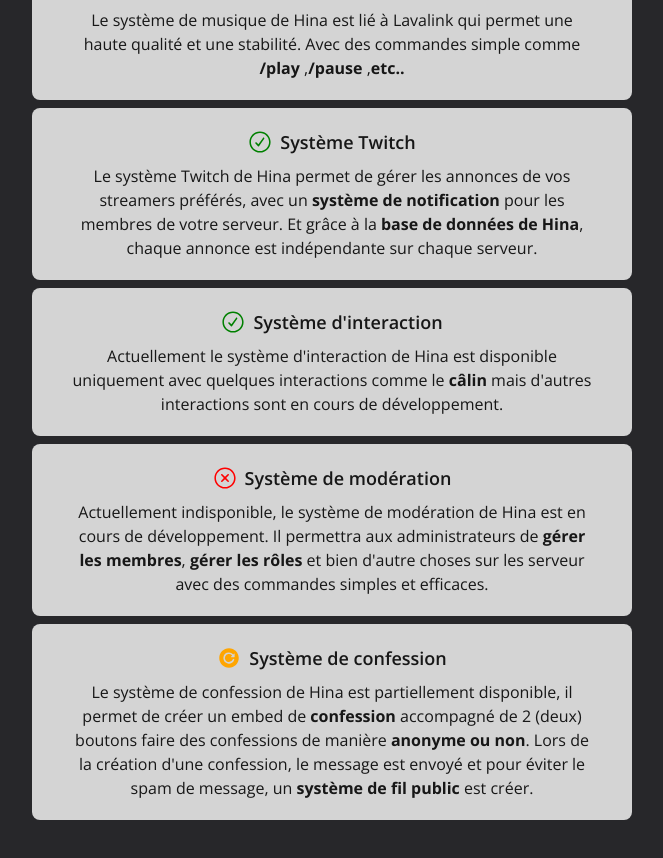
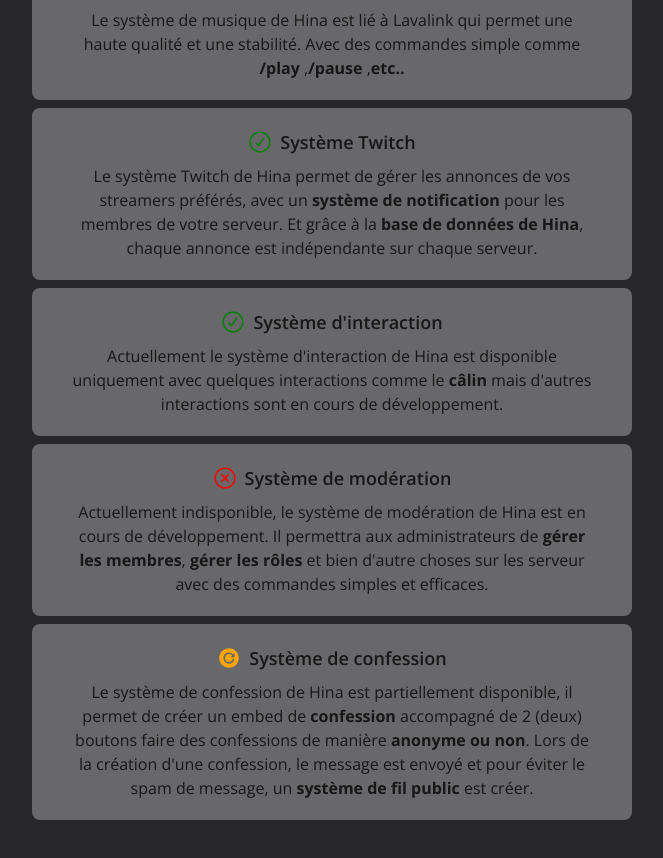
Before and after one commit to beninoonet/beninoonet-web-newver, a Next.js app: page /projets/hina in a window 1280 px wide. Shown: the part 732-1590 px from the top of the page, without its empty margins (308-971 px from the left). Built offline with nearby package versions, Linux system fonts and the light colour scheme.

Commit message:
standby Accordion, and fix a flash on hina project

```diff
--- a/app/projets/hina/page.tsx
+++ b/app/projets/hina/page.tsx
@@ -24,7 +24,7 @@ export default function HinaPage() {
 
             <ul>
                 <li className=" mt-2 items-center gap-2">
-                    <div className="bg-white/80 inline-flex items-center rounded-lg p-1 py-5 px-10 gap-2 flex-col">
+                    <div className="bg-white/30 inline-flex items-center rounded-lg p-1 py-5 px-10 gap-2 flex-col">
                     <div className="inline-flex items-center gap-2"><RxCheckCircled color="green" size={24} />
                     <h3 className="font-semibold text-lg">Système de musique</h3></div>
                     <p className="lg:w-130 w-80">Le système de musique
@@ -32,7 +32,7 @@ export default function HinaPage() {
                     </div>
                 </li>
                 <li className=" mt-2 items-center gap-2">
-                    <div className="bg-white/80 inline-flex items-center rounded-lg p-1 py-5 px-10 gap-2 flex-col">
+                    <div className="bg-white/30 inline-flex items-center rounded-lg p-1 py-5 px-10 gap-2 flex-col">
                     <div className="inline-flex items-center gap-2">
                         <RxCheckCircled color="green" size={24} />
                     <h3 className="font-semibold text-lg">Système Twitch</h3></div>
@@ -44,7 +44,7 @@ export default function HinaPage() {
                     </div>
                 </li>
                 <li className=" mt-2 items-center gap-2">
-                    <div className="bg-white/80 inline-flex items-center rounded-lg p-1 py-5 px-10 gap-2 flex-col">
+                    <div className="bg-white/30 inline-flex items-center rounded-lg p-1 py-5 px-10 gap-2 flex-col">
                     <div className="inline-flex items-center gap-2">
                         <RxCheckCircled color="green" size={24} />
                     <h3 className="font-semibold text-lg">Système d&apos;interaction</h3></div>
@@ -54,7 +54,7 @@ export default function HinaPage() {
                     </div>
                 </li>
                 <li className=" mt-2 items-center gap-2">
-                    <div className="bg-white/80 inline-flex items-center rounded-lg p-1 py-5 px-10 gap-2 flex-col">
+                    <div className="bg-white/30 inline-flex items-center rounded-lg p-1 py-5 px-10 gap-2 flex-col">
                     <div className="inline-flex items-center gap-2">
                         <RxCrossCircled color="red" size={24} />
                     <h3 className="font-semibold text-lg">Système de modération</h3></div>
@@ -69,7 +69,7 @@ export default function HinaPage() {
                     </div>
                 </li>
                 <li className=" mt-2 items-center gap-2">
-                    <div className="bg-white/80 inline-flex items-center rounded-lg p-1 py-5 px-10 gap-2 flex-col">
+                    <div className="bg-white/30 inline-flex items-center rounded-lg p-1 py-5 px-10 gap-2 flex-col">
                     <div className="inline-flex items-center gap-2">
                         <IoReloadCircle color="orange" size={24} />
                     <h3 className="font-semibold text-lg">Système de confession</h3></div>
--- a/app/shizuka/page.tsx
+++ b/app/shizuka/page.tsx
@@ -29,7 +29,7 @@ export default function ShizukaPage() {
                 En rejoignant le serveur, vous acceptez de respecter les règles et de contribuer à maintenir un environnement sûr et agréable pour tous les membres.
             </p>
             <h2 className="font-bold text-xl text-gray-200 mt-6">FAQ</h2>
-            <ShizukaAccordion />
+            {/* NEED DEBUG <ShizukaAccordion /> */}
             </div>
         </div>
     )
```
